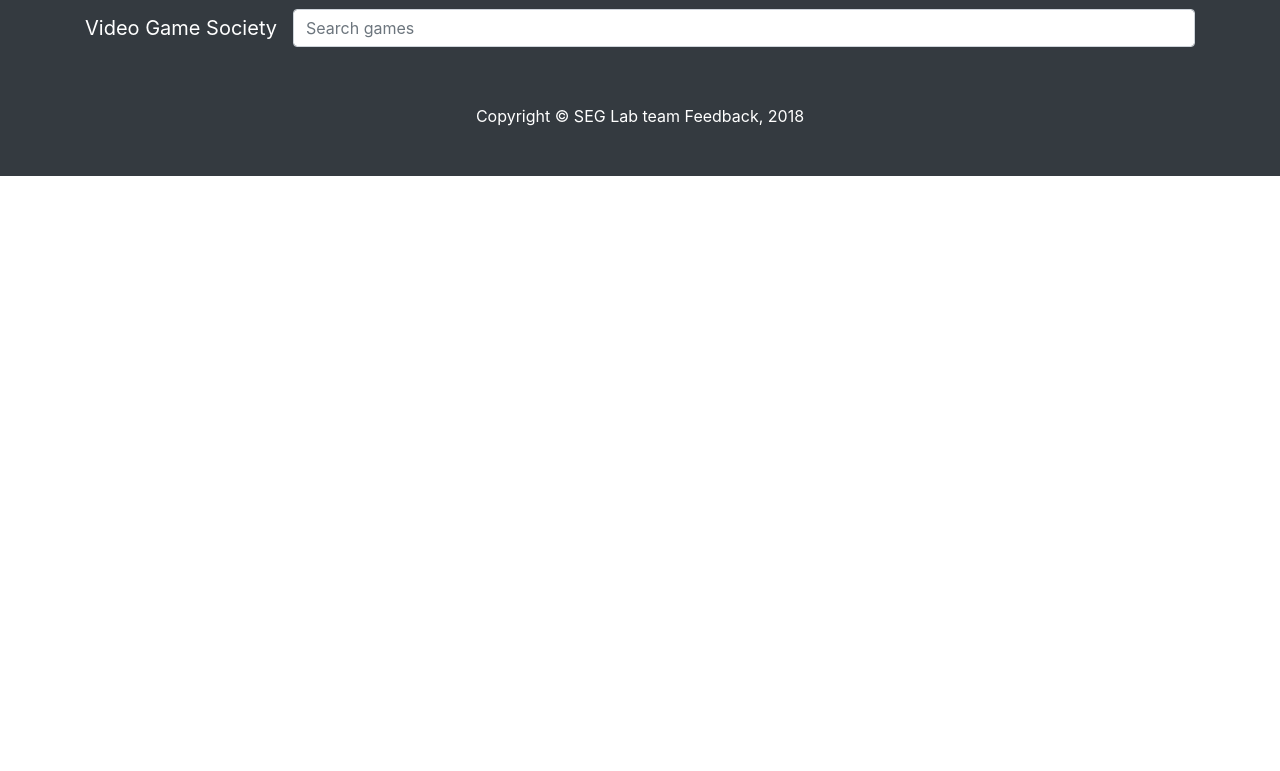
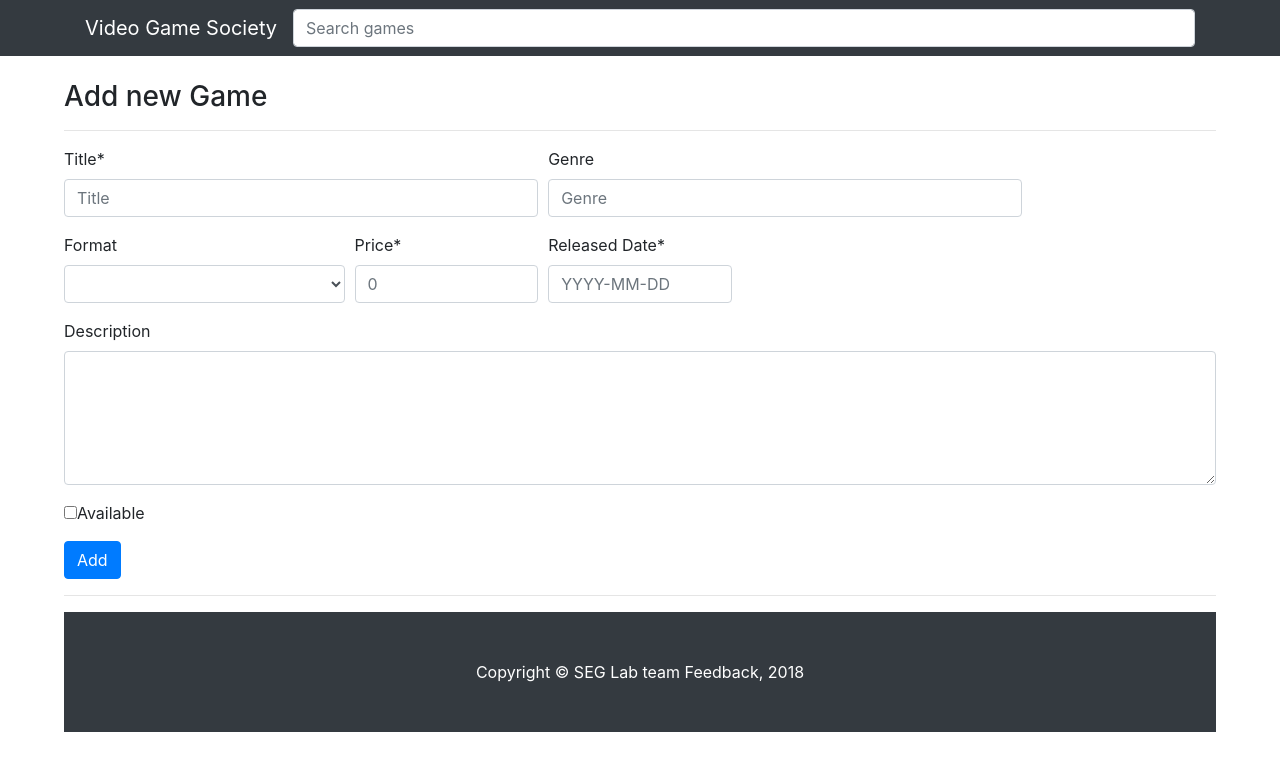
Before and after one commit to vladmit31/Video-Games-Society-Webpage, a PHP site: page /public/games/new.php in a window 1280 px wide. Shown: the top 771 px of the page. Run offline with PHP 8.4, Linux system fonts and the light colour scheme.

Commit message:
Add pages for adding new Game to the database

```diff
--- a/LabProject/VGS/private/db_functions.php
+++ b/LabProject/VGS/private/db_functions.php
@@ -4,7 +4,7 @@
         global $db;
 
         $sql = "SELECT * FROM Games ";
-        $sql .= "ORDER BY Game_ID ASC";
+        $sql .= "ORDER BY Game_ID DESC";
         //echo $sql;
         $result = mysqli_query($db, $sql);
         confirm_result_set($result);
--- a/LabProject/VGS/private/shared/footer.php
+++ b/LabProject/VGS/private/shared/footer.php
@@ -1,4 +1,5 @@
 
+    </body>
     <!-- Footer -->
     <footer class="py-5 bg-dark">
       <div class="container">
--- a/LabProject/VGS/private/shared/header.php
+++ b/LabProject/VGS/private/shared/header.php
@@ -20,14 +20,22 @@
     <!-- Custom styles for this template -->
     <link href="../../public/css/gameList.css" rel="stylesheet">
 
+    <style>
+    body{
+        width:90%;
+        margin: 0 auto;
+    }
+    </style>
+
   </head>
+
 
   <body>
 
     <!-- Navigation -->
     <nav class="navbar navbar-expand-lg navbar-dark bg-dark fixed-top">
       <div class="container">
-        <a class="navbar-brand" href="#">Video Game Society</a>
+        <a class="navbar-brand" href="../../public/games/index.php">Video Game Society</a>
 
         <!-- Search form -->
         <input class="form-control" type="text" placeholder="Search games" aria-label="Search">
@@ -40,12 +48,10 @@
         <div class="collapse navbar-collapse" id="navbarResponsive">
           <ul class="navbar-nav ml-auto">
 
-          <!--  <li class="nav-item">
-              <a class="nav-link" href="#">Login</a>
-            </li> -->
-
 
           </ul>
         </div>
       </div>
     </nav>
+
+    <body>
--- a/LabProject/VGS/public/games/index.php
+++ b/LabProject/VGS/public/games/index.php
@@ -13,12 +13,12 @@
         <div class="row">
         <div class="col-md-7">
           <a href="#">
-            <img class="img-fluid rounded mb-3 mb-md-0" width="800" height="400" src="http://www.powerpyx.com/wp-content/uploads/assassins-creed-odyssey-wallpaper.jpg"  alt="">
+            <img class="img-fluid rounded mb-3 mb-md-0" width="800" height="400" src="<?php echo u($game['image']); ?>"  alt="">
           </a>
         </div>
         <div class="col-md-5">
           <h3><?php echo h($game['Title']); ?></h3>
-          <p><?php echo h($game['Description']) ?></p>
+          <p><?php echo ($game['Description']) ?></p>
 
           <a class="btn btn-primary" href="<?php echo url_for('./games/show.php?id=' . h(u($game['Game_ID']))); ?>"> See More</a>
         </div>
--- a/LabProject/VGS/public/games/new.php
+++ b/LabProject/VGS/public/games/new.php
@@ -1,4 +1,60 @@
 <?php require_once('../../private/initialize.php'); ?>
 <?php include(SHARED_PATH . '/header.php'); ?>
 
+
+<br>
+<h3>Add new Game</h3>
+<hr/>
+
+<form action="<?php echo url_for('./games/create.php'); ?>" method="post">
+  <div class="form-row">
+    <div class="form-group col-md-5">
+      <label for="title">Title*</label>
+      <input type="text" class="form-control" name="title" placeholder="Title" method="post" required>
+    </div>
+
+   <div class="form-group col-md-5">
+      <label for="genre">Genre</label>
+      <input type="text" class="form-control" name="genre" placeholder="Genre" method="post">
+    </div>
+  </div>
+
+  <div class="form-row">
+    <div class="form-group col-md-3">
+      <label for="format">Format</label>
+      <select name="format" class="form-control" id="formatOfGame" method="post">
+          <option value=""> </option>
+          <option value="CD">CD</option>
+          <option value="DVD">DVD</option>
+          <option value="Cartridge">Cartridge</option>
+      </select>
+    </div>
+    <div class="form-group col-md-2">
+      <label for="value">Price*</label>
+      <input type="text" class="form-control" name="value" placeholder="0" method="post" required>
+    </div>
+     <div class="form-group col-md-2">
+      <label for="released_date">Released Date*</label>
+      <input type="text" class="form-control" name="released_date" placeholder="YYYY-MM-DD" required>
+    </div>
+  </div>
+
+    <div class="form-group">
+        <div class="form-group col-m-10">
+            <label for="description">Description</label>
+            <textarea class="form-control" name="description" rows="5" cols="100" method="post"></textarea>
+    </div>
+
+    <div class="form-row">
+        <div class="form-group col-m-2">
+            <input type="checkbox" name="isAvailable" value="1" method="post">Available<br>
+        </div>
+    </div>
+
+  <button type="submit" class="btn btn-primary">Add</button>
+</form>
+
+
+
+<hr/>
 <?php include(SHARED_PATH . '/footer.php'); ?>
--- a/LabProject/VGS/public/games/show.php
+++ b/LabProject/VGS/public/games/show.php
@@ -32,6 +32,7 @@ mysqli_free_result($result);
           <p><?php echo 'Release Year: ' . h($game['Release_Year']); ?></p>
           <p><?php echo 'Format: ' . h($game['FormatOfGame']); ?></p>
           <p><?php echo 'Price: ' . '$'. h($game['Value']); ?></p>
+          <p><b><?php echo $game['isAvailable'] == '1' ? 'Available' : 'Not Available'; ?></b></p>
           <a class="btn btn-primary" href="<?php echo url_for('./games/index.php'); ?>">Back to List</a>
         </div>
 </div>
```
Also changed, not shown: LabProject/VGS/public/games/create.php (added, +44 -0 lines), LabProject/VGS/setup/setup.sql (+4 -3 lines).
